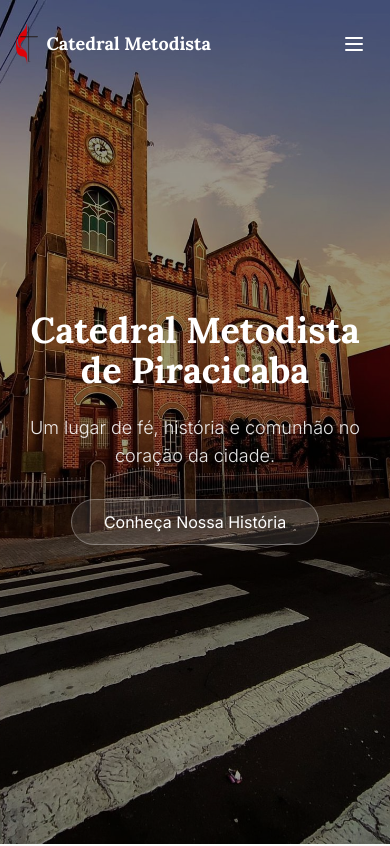
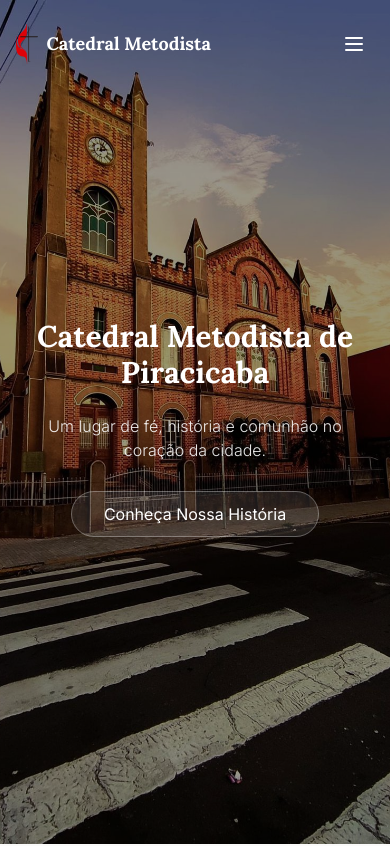
Before and after one commit to 2xTi/Igreja-Metodista-Piracicaba, a Next.js app: page / in a window 390 px wide. Shown: the top 846 px of the page. Built offline with nearby package versions, Linux system fonts and the light colour scheme.

Commit message:
fix: hero mobile responsiveness and text sizing

```diff
--- a/src/components/Hero.tsx
+++ b/src/components/Hero.tsx
@@ -14,7 +14,7 @@
     const opacity = useTransform(scrollYProgress, [0, 0.5], [1, 0]);
 
     return (
-        <section id="home" ref={ref} className="relative h-screen flex items-center justify-center overflow-hidden">
+        <section id="home" ref={ref} className="relative min-h-[100dvh] flex items-center justify-center overflow-hidden">
             <motion.div
                 style={{ y, opacity }}
                 className="absolute inset-0 z-0"
@@ -26,12 +26,12 @@
                 <div className="absolute inset-0 bg-black/40" />
             </motion.div>
 
-            <div className="relative z-10 text-center px-4 max-w-4xl mx-auto">
+            <div className="relative z-10 text-center px-4 max-w-4xl mx-auto w-full">
                 <motion.h1
                     initial={{ opacity: 0, y: 20 }}
                     animate={{ opacity: 1, y: 0 }}
                     transition={{ duration: 0.8, delay: 0.2 }}
-                    className="text-4xl md:text-6xl lg:text-7xl font-serif font-bold text-white mb-6"
+                    className="text-3xl sm:text-4xl md:text-6xl lg:text-7xl font-serif font-bold text-white mb-6 break-words"
                 >
                     Catedral Metodista de Piracicaba
                 </motion.h1>
@@ -39,7 +39,7 @@
                     initial={{ opacity: 0, y: 20 }}
                     animate={{ opacity: 1, y: 0 }}
                     transition={{ duration: 0.8, delay: 0.4 }}
-                    className="text-lg md:text-xl text-white/90 font-light max-w-2xl mx-auto"
+                    className="text-base sm:text-lg md:text-xl text-white/90 font-light max-w-2xl mx-auto"
                 >
                     Um lugar de fé, história e comunhão no coração da cidade.
                 </motion.p>
```
